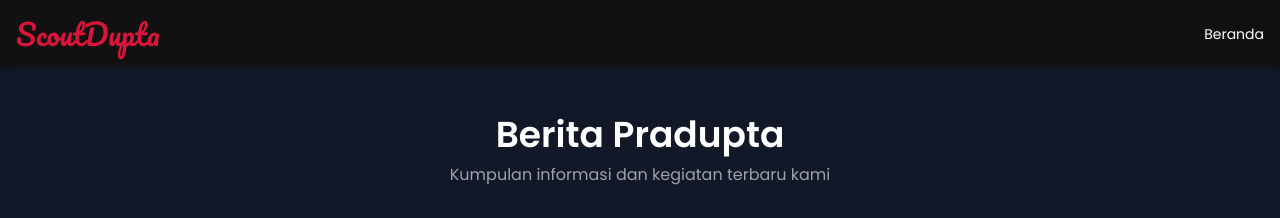
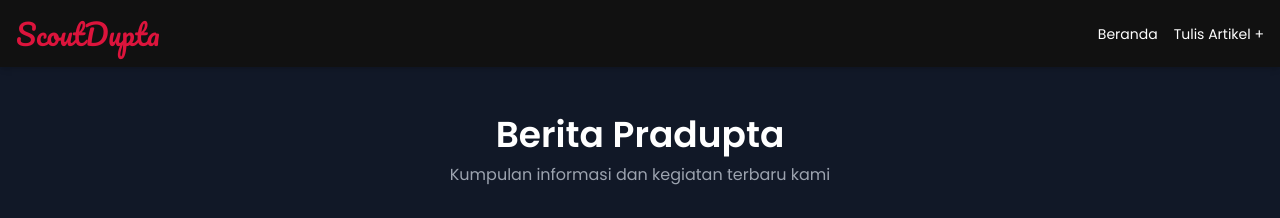
Before and after one commit to pradupta/web, a Jekyll site: the page berita.html, which Jekyll copies as it is, in a window 1280 px wide. Shown: the top 218 px of the page. Built offline with Jekyll 4.4.1, drawn with Linux system fonts in a browser that asks for light colours; nearby versions of some CDN libraries.

Commit message:
Update berita.html

```diff
--- a/berita.html
+++ b/berita.html
@@ -30,6 +30,7 @@
     <div class="logo-text text-crimson">ScoutDupta</div>
     <ul class="flex gap-4 text-sm items-center">
       <li><a href="index.html" class="hover:text-crimson">Beranda</a></li>
+      <li><a href="artikel1.html" class="hover:text-crimson">Tulis Artikel +</a></li>
     </ul>
   </nav>
 
```
